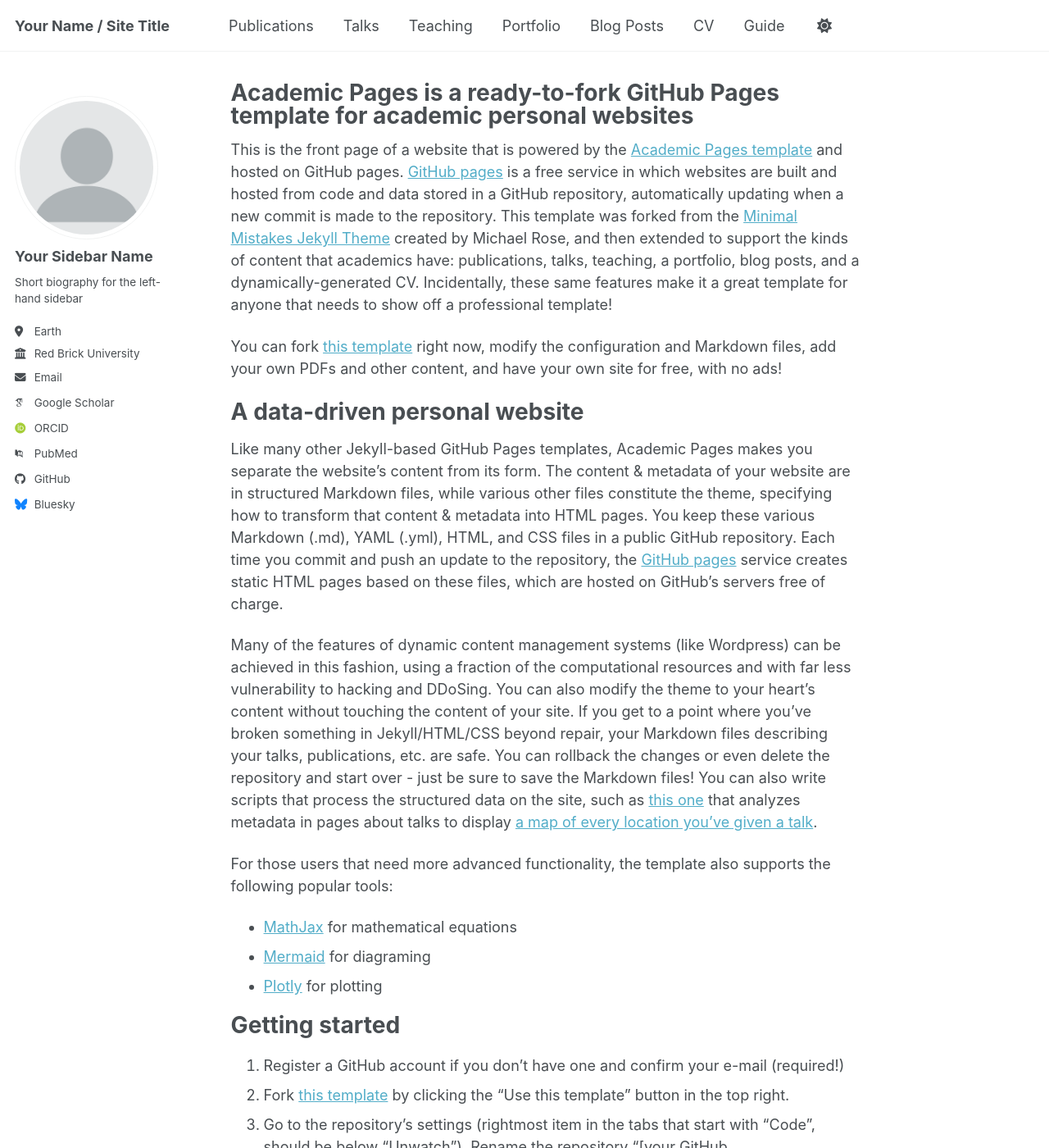
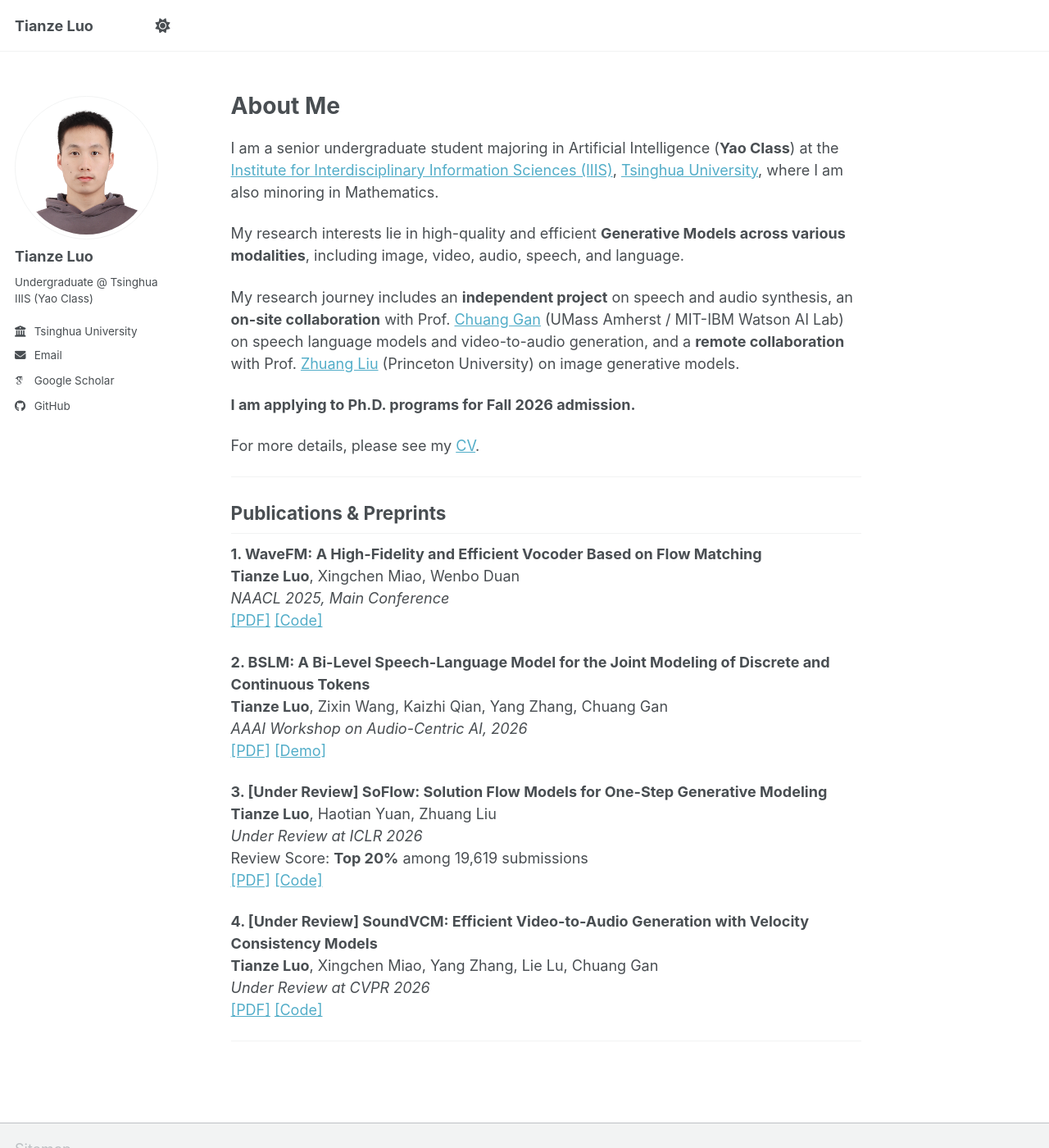
Before and after one commit to luotianze666/luotianze666.github.io, a Jekyll site: the page built from _pages/about.md, in a window 1280 px wide and 1400 px high. Shown: the whole window at 82% size. Built offline with Jekyll 4.4.1, drawn with Linux system fonts in a browser that asks for light colours; some web fonts are replaced; a script bundle is joined from its source files by our own code; library files that are not in the unit come from our copies; some of the changed text lies outside the part shown.

Commit message:
Pending changes exported from your codespace

```diff
--- a/_config.yml
+++ b/_config.yml
@@ -9,39 +9,39 @@
 # Basic Site Settings
 locale                   : "en-US"
 site_theme               : "default" # Currently available options are "default", "air"
-title                    : "Your Name / Site Title"
+title                    : "Tianze Luo"
 title_separator          : "-"
-name                     : &name "Your Name"
-description              : &description "Your Name's academic portfolio"   # Update this with a general description of your site, this is the default if not overridden by a page
-url                      : https://academicpages.github.io # The base hostname & protocol for your site e.g. "https://[your GitHub username].github.io",
+name                     : &name "Tianze Luo"
+description              : &description "Undergraduate student at Tsinghua University"   # Update this with a general description of your site, this is the default if not overridden by a page
+url                      : "https://luotianze666.github.io" # The base hostname & protocol for your site e.g. "https://[your GitHub username].github.io",
                                                            # or if you already have some other page hosted on Github then use "https://[your GitHub username].github.io/[Your Repo Name]"
 baseurl                  : "" # the subpath of your site, e.g. "/blog"
-repository               : "academicpages/academicpages.github.io"
+repository               : "luotianze666/luotianze666.github.io"
 
 # Site Author - The following control what appear as part of the author content on the side bar.
 #               If a field is blank the icon and link will not appear, otherwise it will be shown.
 #               Additional customization can be done by editing /_includes/author-profile.html
 author:
   # Biographic information
-  avatar           : "profile.png"
-  name             : "Your Sidebar Name"
+  avatar           : "me.jpg"
+  name             : "Tianze Luo"
   pronouns         : # example: "she/her"
-  bio              : "Short biography for the left-hand sidebar"
-  location         : "Earth"
-  employer         : "Red Brick University"
+  bio              : "Undergraduate @ Tsinghua IIIS (Yao Class)"
+  location         : #"Earth"
+  employer         : "Tsinghua University"
   uri              : # URL
-  email            : "none@example.org"
+  email            : "ltz22@mails.tsinghua.edu.cn"
 
   # Academic websites
   academia         : # URL
   arxiv            : # URL - Update with the correct link to your profile
-  googlescholar    : "https://scholar.google.com/citations?user=PS_CX0AAAAAJ"
+  googlescholar    : "https://scholar.google.com/citations?user=rs9YUfwAAAAJ"
   inspire-hep      : # URL
   impactstory      : # URL
-  orcid            : "https://orcid.org/yourorcidurl"
+  orcid            : #"https://orcid.org/yourorcidurl"
   semantic         : # URL
   ssrn             : # URL
-  pubmed           : "https://www.ncbi.nlm.nih.gov/pubmed/?term=john+snow"
+  pubmed           : #"https://www.ncbi.nlm.nih.gov/pubmed/?term=john+snow"
   researchgate     : # URL
   scopus           : # URL
   zotero           : # URL
@@ -51,13 +51,13 @@ author:
   bitbucket        : # Username - Update with your username on the site
   codepen          : # Username
   dribbble         : # Username
-  github           : "academicpages"
+  github           : "luotianze666"
   kaggle           : # Username
   stackoverflow    : # User number or user number and name (i.e., use "1" or "1/jeff-atwood")
 
   # Social media
   artstation       : # Username
-  bluesky          : "bsky.app" # Replace this with you Bluesky username
+  bluesky          : #"bsky.app" # Replace this with you Bluesky username
   facebook         : # Username
   flickr           : # Username
   foursquare       : # Username
--- a/_pages/about.md
+++ b/_pages/about.md
@@ -1,56 +1,52 @@
 ---
 permalink: /
-title: "Academic Pages is a ready-to-fork GitHub Pages template for academic personal websites"
+title: ""
+excerpt: "About me"
 author_profile: true
 redirect_from:
   - /about/
   - /about.html
 ---
 
-This is the front page of a website that is powered by the [Academic Pages template](https://github.com/academicpages/academicpages.github.io) and hosted on GitHub pages. [GitHub pages](https://pages.github.com) is a free service in which websites are built and hosted from code and data stored in a GitHub repository, automatically updating when a new commit is made to the repository. This template was forked from the [Minimal Mistakes Jekyll Theme](https://mmistakes.github.io/minimal-mistakes/) created by Michael Rose, and then extended to support the kinds of content that academics have: publications, talks, teaching, a portfolio, blog posts, and a dynamically-generated CV. Incidentally, these same features make it a great template for anyone that needs to show off a professional template!
+<h1 style="margin-bottom: 20px;">About Me</h1>
 
- You can fork [this template](https://github.com/academicpages/academicpages.github.io) right now, modify the configuration and Markdown files, add your own PDFs and other content, and have your own site for free, with no ads!
+I am a senior undergraduate student majoring in Artificial Intelligence (**Yao Class**) at the <a href="https://iiis.tsinghua.edu.cn/en/">Institute for Interdisciplinary Information Sciences (IIIS)</a>, <a href="https://www.tsinghua.edu.cn/en/">Tsinghua University</a>, where I am also minoring in Mathematics.
 
-A data-driven personal website
-======
-Like many other Jekyll-based GitHub Pages templates, Academic Pages makes you separate the website's content from its form. The content & metadata of your website are in structured Markdown files, while various other files constitute the theme, specifying how to transform that content & metadata into HTML pages. You keep these various Markdown (.md), YAML (.yml), HTML, and CSS files in a public GitHub repository. Each time you commit and push an update to the repository, the [GitHub pages](https://pages.github.com/) service creates static HTML pages based on these files, which are hosted on GitHub's servers free of charge.
+My research interests lie in high-quality and efficient **Generative Models across various modalities**, including image, video, audio, speech, and language.
 
-Many of the features of dynamic content management systems (like Wordpress) can be achieved in this fashion, using a fraction of the computational resources and with far less vulnerability to hacking and DDoSing. You can also modify the theme to your heart's content without touching the content of your site. If you get to a point where you've broken something in Jekyll/HTML/CSS beyond repair, your Markdown files describing your talks, publications, etc. are safe. You can rollback the changes or even delete the repository and start over - just be sure to save the Markdown files! You can also write scripts that process the structured data on the site, such as [this one](https://github.com/academicpages/academicpages.github.io/blob/master/talkmap.ipynb) that analyzes metadata in pages about talks to display [a map of every location you've given a talk](https://academicpages.github.io/talkmap.html).
+My research journey includes an **independent project** on speech and audio synthesis, an **on-site collaboration** with Prof. [Chuang Gan](https://people.csail.mit.edu/ganchuang/) (UMass Amherst / MIT-IBM Watson AI Lab) on speech language models and video-to-audio generation, and a **remote collaboration** with Prof. [Zhuang Liu](https://liuzhuang13.github.io/) (Princeton University) on image generative models.
 
-For those users that need more advanced functionality, the template also supports the following popular tools:
-- [MathJax](https://www.mathjax.org/) for mathematical equations
-- [Mermaid](https://mermaid.js.org/) for diagraming
-- [Plotly](https://plotly.com/javascript/) for plotting
+**I am applying to Ph.D. programs for Fall 2026 admission.**
 
-Getting started
-======
-1. Register a GitHub account if you don't have one and confirm your e-mail (required!)
-1. Fork [this template](https://github.com/academicpages/academicpages.github.io) by clicking the "Use this template" button in the top right.
-1. Go to the repository's settings (rightmost item in the tabs that start with "Code", should be below "Unwatch"). Rename the repository "[your GitHub username].github.io", which will also be your website's URL.
-1. Set site-wide configuration and create content & metadata (see below -- also see [this set of diffs](https://archive.is/3TPas) showing what files were changed to set up [an example site](https://getorg-testacct.github.io) for a user with the username "getorg-testacct")
-1. Upload any files (like PDFs, .zip files, etc.) to the files/ directory. They will appear at https://[your GitHub username].github.io/files/example.pdf.
-1. Check status by going to the repository settings, in the "GitHub pages" section
+For more details, please see my [CV](/files/Tianze_Luo_CV.pdf).
 
-Site-wide configuration
-------
-The main configuration file for the site is in the base directory in [_config.yml](https://github.com/academicpages/academicpages.github.io/blob/master/_config.yml), which defines the content in the sidebars and other site-wide features. You will need to replace the default variables with ones about yourself and your site's github repository. The configuration file for the top menu is in [_data/navigation.yml](https://github.com/academicpages/academicpages.github.io/blob/master/_data/navigation.yml). For example, if you don't have a portfolio or blog posts, you can remove those items from that navigation.yml file to remove them from the header.
+---
 
-Create content & metadata
-------
-For site content, there is one Markdown file for each type of content, which are stored in directories like _publications, _talks, _posts, _teaching, or _pages. For example, each talk is a Markdown file in the [_talks directory](https://github.com/academicpages/academicpages.github.io/tree/master/_talks). At the top of each Markdown file is structured data in YAML about the talk, which the theme will parse to do lots of cool stuff. The same structured data about a talk is used to generate the list of talks on the [Talks page](https://academicpages.github.io/talks), each [individual page](https://academicpages.github.io/talks/2012-03-01-talk-1) for specific talks, the talks section for the [CV page](https://academicpages.github.io/cv), and the [map of places you've given a talk](https://academicpages.github.io/talkmap.html) (if you run this [python file](https://github.com/academicpages/academicpages.github.io/blob/master/talkmap.py) or [Jupyter notebook](https://github.com/academicpages/academicpages.github.io/blob/master/talkmap.ipynb), which creates the HTML for the map based on the contents of the _talks directory).
+<h2 style="margin-top: 30px;">Publications & Preprints</h2>
 
-**Markdown generator**
+<!-- <div style="font-size: 0.9em; margin-bottom: 20px;">
+  * denotes equal contribution.
+</div> -->
 
-The repository includes [a set of Jupyter notebooks](https://github.com/academicpages/academicpages.github.io/tree/master/markdown_generator
-) that converts a CSV containing structured data about talks or presentations into individual Markdown files that will be properly formatted for the Academic Pages template. The sample CSVs in that directory are the ones I used to create my own personal website at stuartgeiger.com. My usual workflow is that I keep a spreadsheet of my publications and talks, then run the code in these notebooks to generate the Markdown files, then commit and push them to the GitHub repository.
+**1. WaveFM: A High-Fidelity and Efficient Vocoder Based on Flow Matching** <br>
+**Tianze Luo**, Xingchen Miao, Wenbo Duan <br>
+*NAACL 2025, Main Conference* <br>
+[[PDF]](https://arxiv.org/abs/2503.16689){: target="_blank"} [[Code]](https://github.com/luotianze666/WaveFM){: target="_blank"}
 
-How to edit your site's GitHub repository
-------
-Many people use a git client to create files on their local computer and then push them to GitHub's servers. If you are not familiar with git, you can directly edit these configuration and Markdown files directly in the github.com interface. Navigate to a file (like [this one](https://github.com/academicpages/academicpages.github.io/blob/master/_talks/2012-03-01-talk-1.md) and click the pencil icon in the top right of the content preview (to the right of the "Raw | Blame | History" buttons). You can delete a file by clicking the trashcan icon to the right of the pencil icon. You can also create new files or upload files by navigating to a directory and clicking the "Create new file" or "Upload files" buttons.
+**2. BSLM: A Bi-Level Speech-Language Model for the Joint Modeling of Discrete and Continuous Tokens** <br>
+**Tianze Luo**, Zixin Wang, Kaizhi Qian, Yang Zhang, Chuang Gan <br>
+*AAAI Workshop on Audio-Centric AI, 2026* <br>
+[[PDF]](/files/BSLM.pdf){: target="_blank"} [[Demo]](https://luotianze666.github.io/demo/){: target="_blank"}
 
-Example: editing a Markdown file for a talk
-![Editing a Markdown file for a talk](/images/editing-talk.png)
+**3. [Under Review] SoFlow: Solution Flow Models for One-Step Generative Modeling** <br>
+**Tianze Luo**, Haotian Yuan, Zhuang Liu <br>
+*Under Review at ICLR 2026* <br>
+Review Score: **Top 20%** among 19,619 submissions <br>
+[[PDF]](/files/SoFlow.pdf){: target="_blank"} [[Code]](https://github.com/luotianze666/SoFlow){: target="_blank"}
 
-For more info
-------
-More info about configuring Academic Pages can be found in [the guide](https://academicpages.github.io/markdown/), the [growing wiki](https://github.com/academicpages/academicpages.github.io/wiki), and you can always [ask a question on GitHub](https://github.com/academicpages/academicpages.github.io/discussions). The [guides for the Minimal Mistakes theme](https://mmistakes.github.io/minimal-mistakes/docs/configuration/) (which this theme was forked from) might also be helpful.
+**4. [Under Review] SoundVCM: Efficient Video-to-Audio Generation with Velocity Consistency Models** <br>
+**Tianze Luo**, Xingchen Miao, Yang Zhang, Lie Lu, Chuang Gan <br>
+*Under Review at CVPR 2026* <br>
+[[PDF]](/files/SoundVCM.pdf){: target="_blank"} [[Code]](/files/SoundVCM.zip)
+
+---
```
Also changed, not shown: _data/navigation.yml (+16 -14 lines), images/me.jpg (added), 5 other files.
